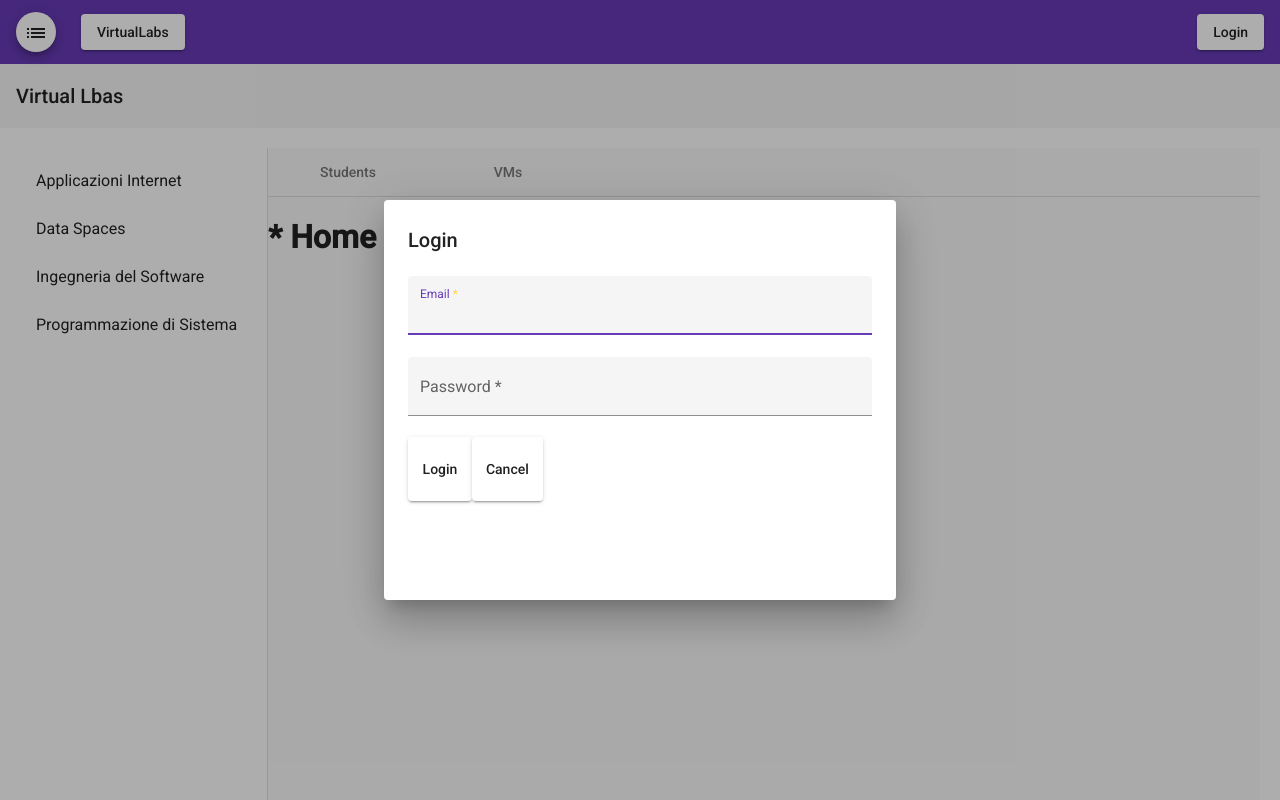
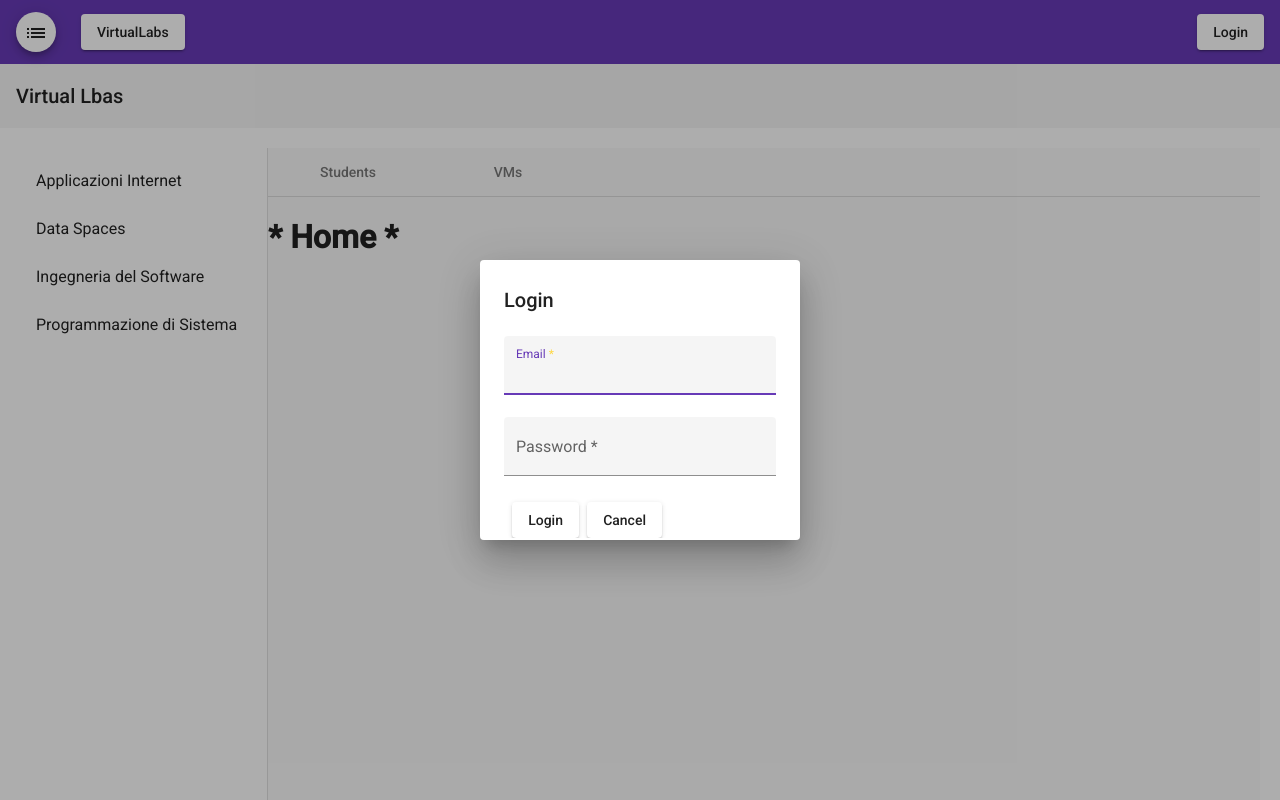
Before and after one commit to MatteoStoisa/WebApp_frontend, an Angular app: page /login in a window 1280 px wide. Built offline with nearby package versions, Linux system fonts and the light colour scheme.

Commit message:
dialog messages

```diff
--- a/src/app/app.component.ts
+++ b/src/app/app.component.ts
@@ -19,7 +19,6 @@ export class AppComponent {
         private authService: AuthService,
         private router: Router,
     ) {
-        //console.log(location.path())
         router.events
             .pipe(
                 debounceTime(500)
@@ -27,8 +26,7 @@ export class AppComponent {
             .subscribe((val) => {
                 if (this.router.url == '/login')
                     this.openLoginDialog();
-            }
-            )
+            })
     }
 
     ngOnInit(): void {
@@ -63,19 +61,19 @@ export class AppComponent {
     openLoginDialog(): void {
         if (this.openedLoginDialog)
             return;
-        if(this.router.url != '/login')
+        if (this.router.url != '/login')
             this.router.navigate(['/login']);
         this.openedLoginDialog = true;
         let dialogRef = this.matDialog.open(LoginDialogComponent, {
-            height: '50%',
-            width: '40%',
+            height: '35%',
+            width: '25%',
         });
 
         dialogRef.afterClosed().subscribe(value => {
             if (value === "success!") {
                 this.isAuthenticated = true;
                 this.user = this.authService.getUser();
-                if(localStorage.getItem('nextHop') != null) {
+                if (localStorage.getItem('nextHop') != null) {
                     let nextHop = localStorage.getItem('nextHop');
                     localStorage.removeItem('nextHop');
                     this.router.navigate([nextHop]);
--- a/src/app/auth/login-dialog/login-dialog.component.css
+++ b/src/app/auth/login-dialog/login-dialog.component.css
@@ -3,5 +3,10 @@
 }
 
 .mat-raised-button {
-    display:inline-block;
+    margin-left: 3%;
 }
+
+.fail {
+    color: red;
+    margin-bottom: 2%;
+}
--- a/src/app/auth/login-dialog/login-dialog.component.html
+++ b/src/app/auth/login-dialog/login-dialog.component.html
@@ -1,5 +1,5 @@
 <h2 mat-dialog-title>Login</h2>
-
+<mat-dialog-content>
     <form class="example-form" [formGroup]="loginForm" (ngSubmit)="onSubmit()">
 
         <div>
@@ -14,9 +14,10 @@
                 <input matInput type="password" formControlName="password" name="password">
             </mat-form-field>
         </div>
+        <div class="fail">{{failMessage}}</div>
         <div>
-        <button class="mat-raised-button" type="submit" style="padding: 3%;">Login</button>
-        <button class="mat-raised-button" (click)="closeLoginDialog()" style="padding: 3%;">Cancel</button>
+            <button mat-raised-button type="submit">Login</button>
+            <button mat-raised-button mat-dialog-close>Cancel</button>
         </div>
-
     </form>
+</mat-dialog-content>
--- a/src/app/auth/login-dialog/login-dialog.component.ts
+++ b/src/app/auth/login-dialog/login-dialog.component.ts
@@ -15,9 +15,11 @@ export class LoginDialogComponent implements OnInit {
     loginForm: FormGroup;
     authSub: Subscription;
     isAuthenticated: boolean;
+    failMessage: string;
 
     constructor(public dialogRef: MatDialogRef<LoginDialogComponent>,
-        private authService: AuthService) { }
+        private authService: AuthService) {
+    }
 
     ngOnInit(): void {
         this.loginForm = new FormGroup({
@@ -31,14 +33,9 @@ export class LoginDialogComponent implements OnInit {
             this.authSub.unsubscribe();
     }
 
-    closeLoginDialog() {
-        this.dialogRef.close("closed");
-    }
-
-    get f() { return this.loginForm.controls; }
-
     onSubmit() {
         if (this.loginForm.invalid) {
+            this.failMessage = "invalid email or password";
             return;
         }
         if (this.authSub)
@@ -48,6 +45,7 @@ export class LoginDialogComponent implements OnInit {
                 this.dialogRef.close("success!");
             }
         });
+        setTimeout(() => { this.failMessage = "wrong email or password"; }, 500);
     }
 
 }
--- a/virtuallabs.json
+++ b/virtuallabs.json
@@ -25,7 +25,7 @@
       "id": "456789",
       "name": "Storti",
       "firstName": "Simone",
-      "courseId": "1",
+      "courseId": "0",
       "groupId": 0
     },
     {
```
Lines whose indentation alone changed are shown as unchanged.
